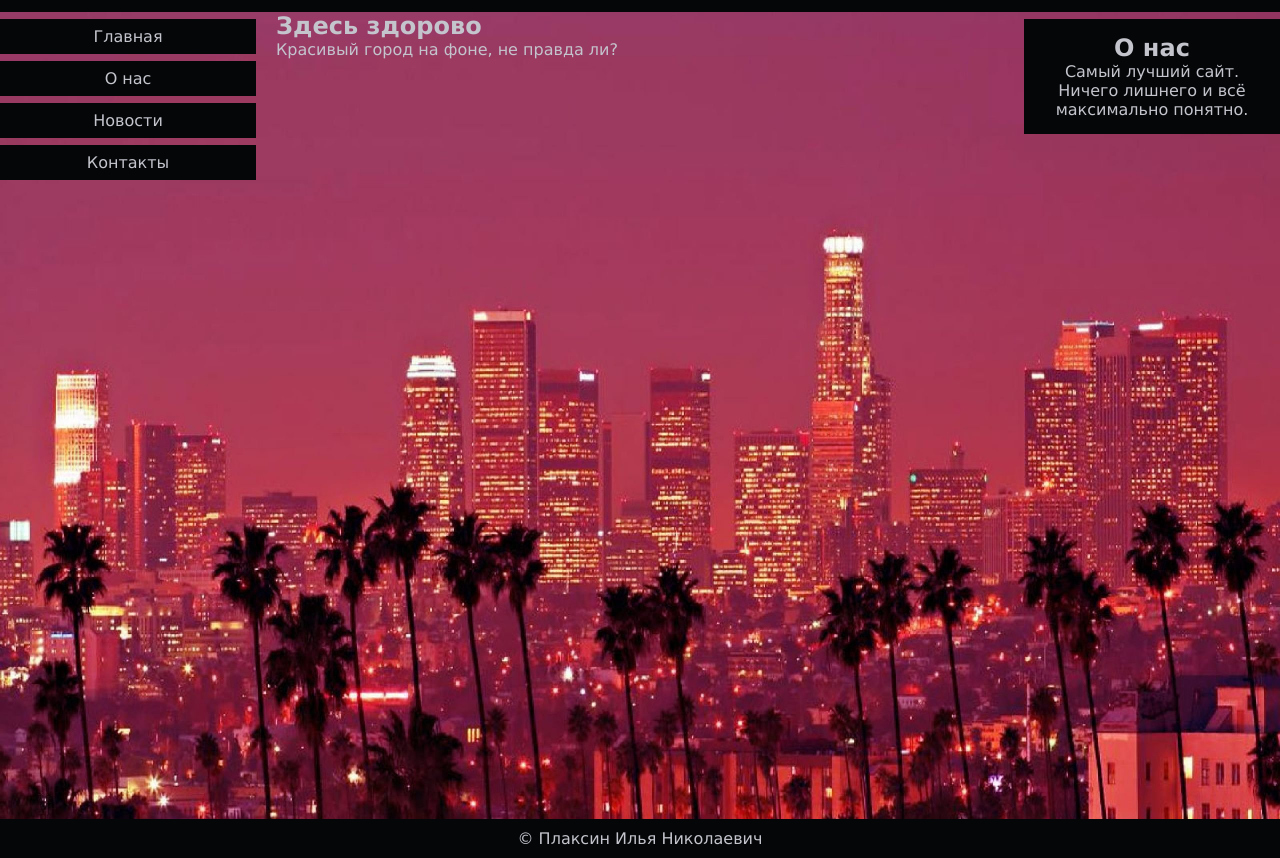
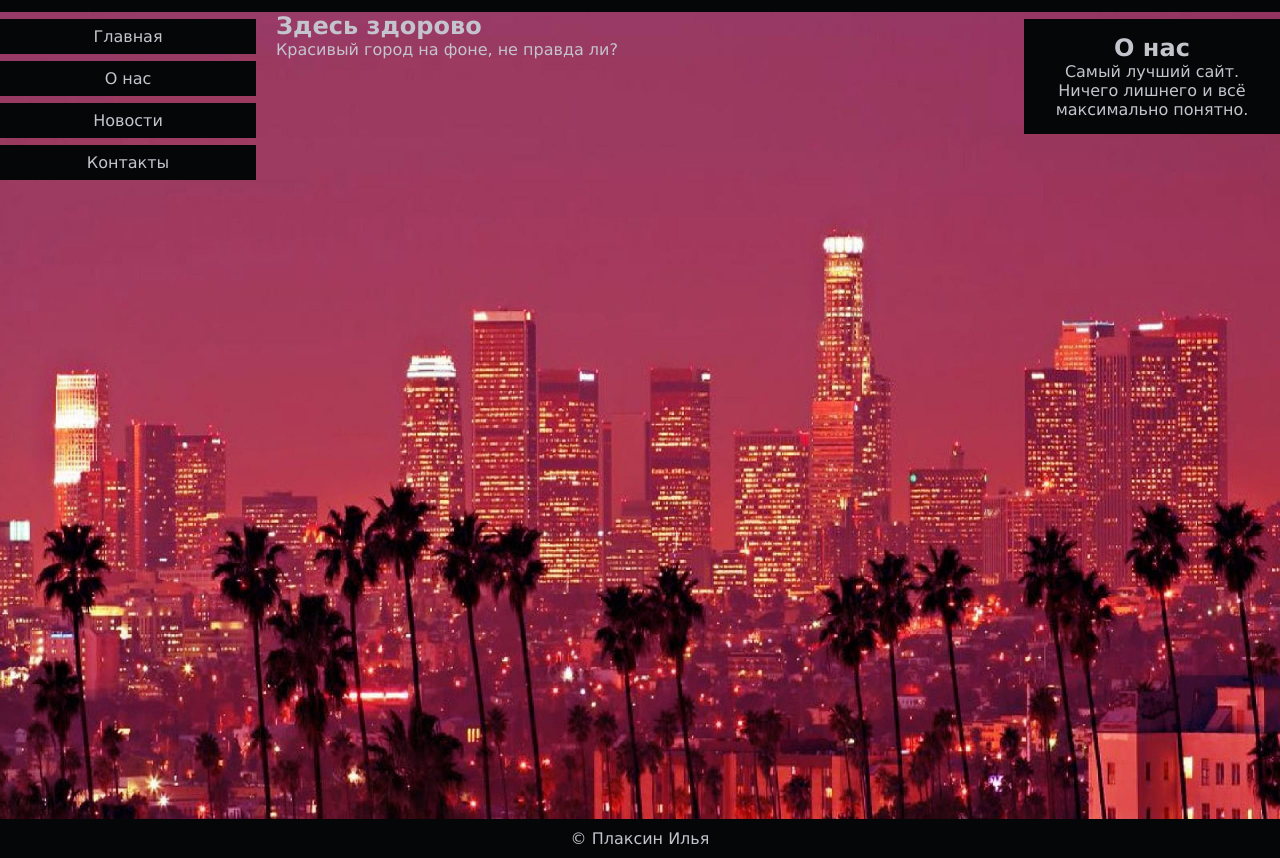
Before and after one commit to ILYAPLAKSIN/site, a plain HTML site: page index.html in a window 1280 px wide. Shown: the part 56-914 px from the top of the page. Drawn offline with Linux system fonts and the light colour scheme.

Commit message:
delete surname

```diff
--- a/index.html
+++ b/index.html
@@ -30,7 +30,7 @@
   </aside>
 </div>
 
-<footer>&copy; Плаксин Илья Николаевич </footer>
+<footer>&copy; Плаксин Илья</footer>
 
 </body>
 </html>
```
